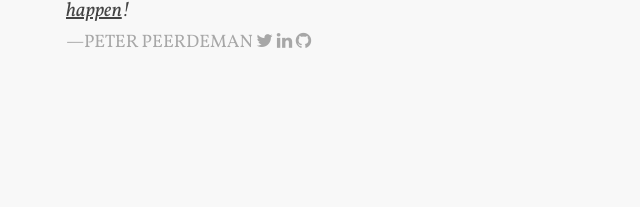
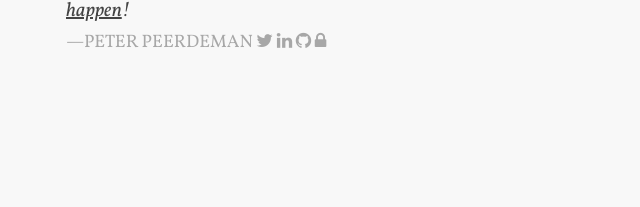
Before and after one commit to peterpeerdeman/peterpeerdeman.nl, a website: page src/index.html in a window 1280 px wide. Shown: the part 341-548 px from the top of the page, 324-964 px from the left. Drawn offline with nearby package versions, Linux system fonts and the light colour scheme; files that its build step writes are made by us from their sources.

Commit message:
feat(index): add link to keybase / pgp keys

```diff
--- a/src/index.html
+++ b/src/index.html
@@ -53,6 +53,7 @@
                     —Peter Peerdeman <a class="pp-subtle" href="https://www.twitter.com/peterpeerdeman"><i class="fa fa-twitter"></i></a>
                     <a class="pp-subtle" href="https://www.linkedin.com/in/peterpeerdeman"><i class="fa fa-linkedin"></i></a>
                     <a class="pp-subtle" href="https://www.github.com/peterpeerdeman"><i class="fa fa-github"></i></a>
+                    <a class="pp-subtle" href="https://keybase.io/peterpeerdeman"><i class="fa fa-lock"></i></a>
                 </footer>
 
             </blockquote>
```
